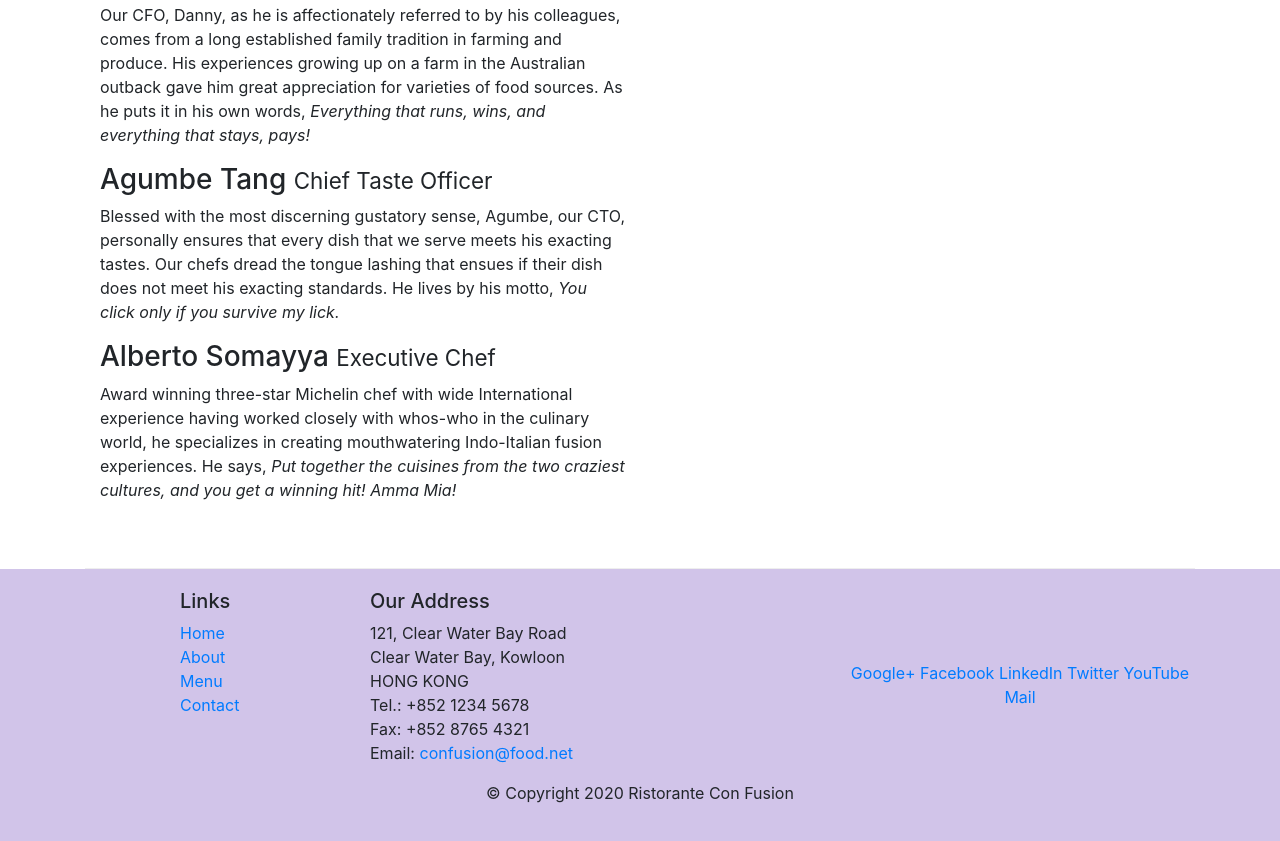
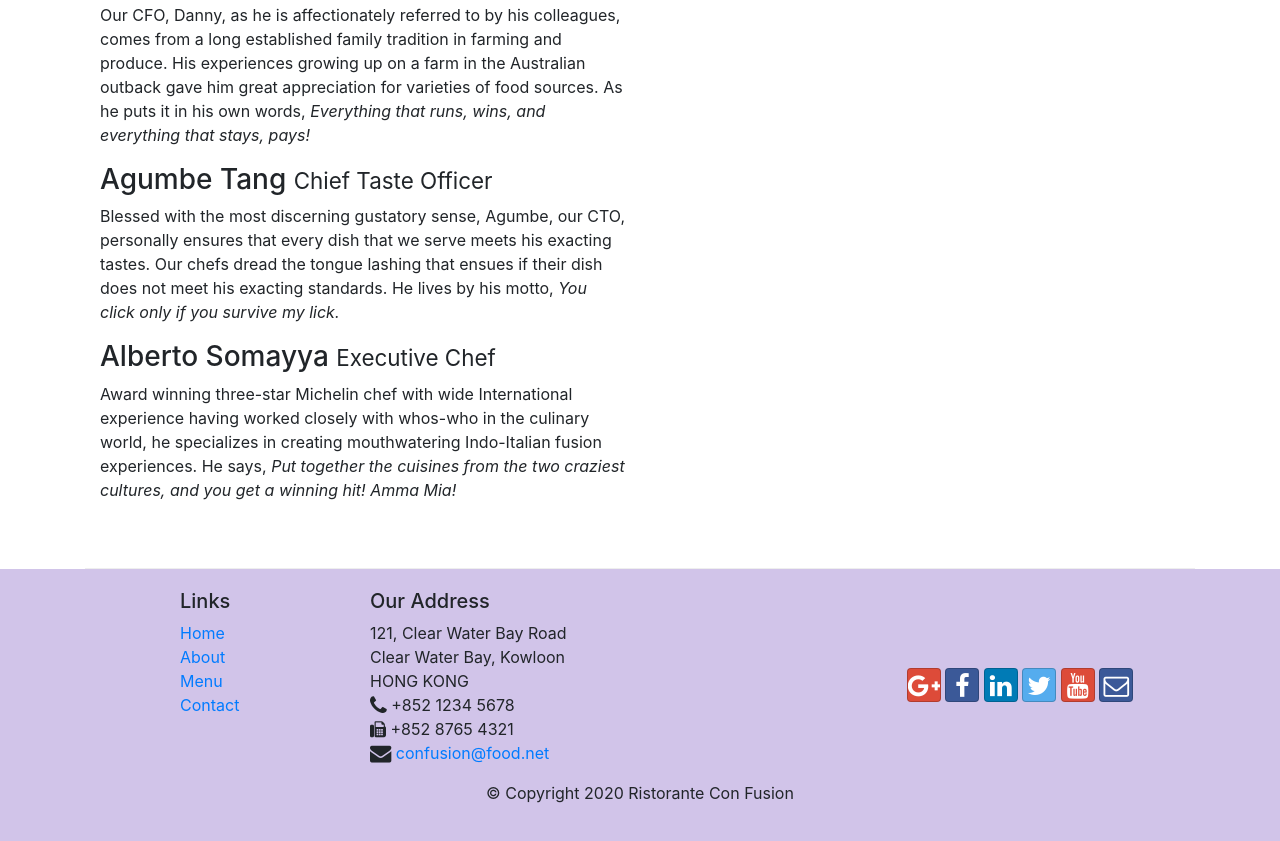
Before and after one commit to UmarAhmed29/Restaurant-website-frontend-Bootstrap, a website: page aboutus.html in a window 1280 px wide. Shown: the part 1283-2124 px from the top of the page. Drawn offline with nearby package versions, Linux system fonts and the light colour scheme.

Commit message:
Icon Fonts

```diff
--- a/aboutus.html
+++ b/aboutus.html
@@ -9,6 +9,8 @@
 
     <!-- Bootstrap CSS -->
     <link rel="stylesheet" href="node_modules/bootstrap/dist/css/bootstrap.min.css">
+    <link rel="stylesheet" href="node_modules/font-awesome/css/font-awesome.min.css">
+    <link rel="stylesheet" href="node_modules/bootstrap-social/bootstrap-social.css">
     <link rel="stylesheet" href="css/styles.css">
 
     <title>Ristorante Con Fusion: About Us</title>
@@ -24,10 +26,10 @@
             <a class="navbar-brand mr-auto" href="./index.html"> Ristorante Con Fusion </a>
             <div class="collapse navbar-collapse" id="Navbar">
                 <ul class="navbar-nav mr-auto">
-                    <li class="nav-item"><a class="nav-link" href="./index.html"> Home </a></li>
-                    <li class="nav-item active"><a class="nav-link" href="./aboutus.html"> About </a></li>
-                    <li class="nav-item"><a class="nav-link" href="#"> Menu </a></li>
-                    <li class="nav-item"><a class="nav-link" href="#"> Contact </a></li>
+                    <li class="nav-item"><a class="nav-link" href="./index.html"><span class="fa fa-home fa-lg"></span> Home </a></li>
+                    <li class="nav-item active"><a class="nav-link" href="./aboutus.html"><span class="fa fa-info fa-lg"></span> About </a></li>
+                    <li class="nav-item"><a class="nav-link" href="#"><span class="fa fa-list fa-lg"></span> Menu </a></li>
+                    <li class="nav-item"><a class="nav-link" href="#"><span class="fa fa-address-card fa-lg"></span> Contact </a></li>
                 </ul>
             </div>
         </div>
@@ -103,19 +105,19 @@
 		              121, Clear Water Bay Road<br>
 		              Clear Water Bay, Kowloon<br>
 		              HONG KONG<br>
-		              Tel.: +852 1234 5678<br>
-		              Fax: +852 8765 4321<br>
-		              Email: <a href="mailto:confusion@food.net">confusion@food.net</a>
+                    <i class="fa fa-phone fa-lg"></i> +852 1234 5678<br>
+                    <i class="fa fa-fax fa-lg1"></i> +852 8765 4321<br>
+                    <i class="fa fa-envelope fa-lg"></i> <a href="mailto:confusion@food.net">confusion@food.net</a>
 		           </address>
                 </div>
                 <div class="col-12 col-sm-4 align-self-center">
                     <div class="text-center">
-                        <a href="http://google.com/+">Google+</a>
-                        <a href="http://www.facebook.com/profile.php?id=">Facebook</a>
-                        <a href="http://www.linkedin.com/in/">LinkedIn</a>
-                        <a href="http://twitter.com/">Twitter</a>
-                        <a href="http://youtube.com/">YouTube</a>
-                        <a href="mailto:">Mail</a>
+                        <a class="btn btn-social-icon btn-google" href="http://google.com/+"><i class="fa fa-google-plus fa-lg"></i></a>
+                        <a class="btn btn-social-icon btn-facebook" href="http://www.facebook.com/profile.php?id="><i class="fa fa-facebook fa-lg"></i></a>
+                        <a class="btn btn-social-icon btn-linkedin" href="http://www.linkedin.com/in/"><i class="fa fa-linkedin fa-lg"></i></a>
+                        <a class="btn btn-social-icon btn-twitter" href="http://twitter.com/"><i class="fa fa-twitter fa-lg"></i></a>
+                        <a class="btn btn-social-icon btn-google" href="http://youtube.com/"><i class="fa fa-youtube fa-lg"></i></a>
+                        <a class="btn btn-social-icon btn-facebook" href="mailto:"><i class="fa fa-envelope-o fa-lg"></i></a>
                     </div>
                 </div>
            </div>
--- a/package.json
+++ b/package.json
@@ -15,6 +15,8 @@
   },
   "dependencies": {
     "bootstrap": "^4.5.0",
+    "bootstrap-social": "^5.1.1",
+    "font-awesome": "^4.7.0",
     "jquery": "^3.5.1",
     "popper.js": "^1.16.1"
   }
```
Also changed, not shown: index.html (+15 -13 lines), 1 other file.
